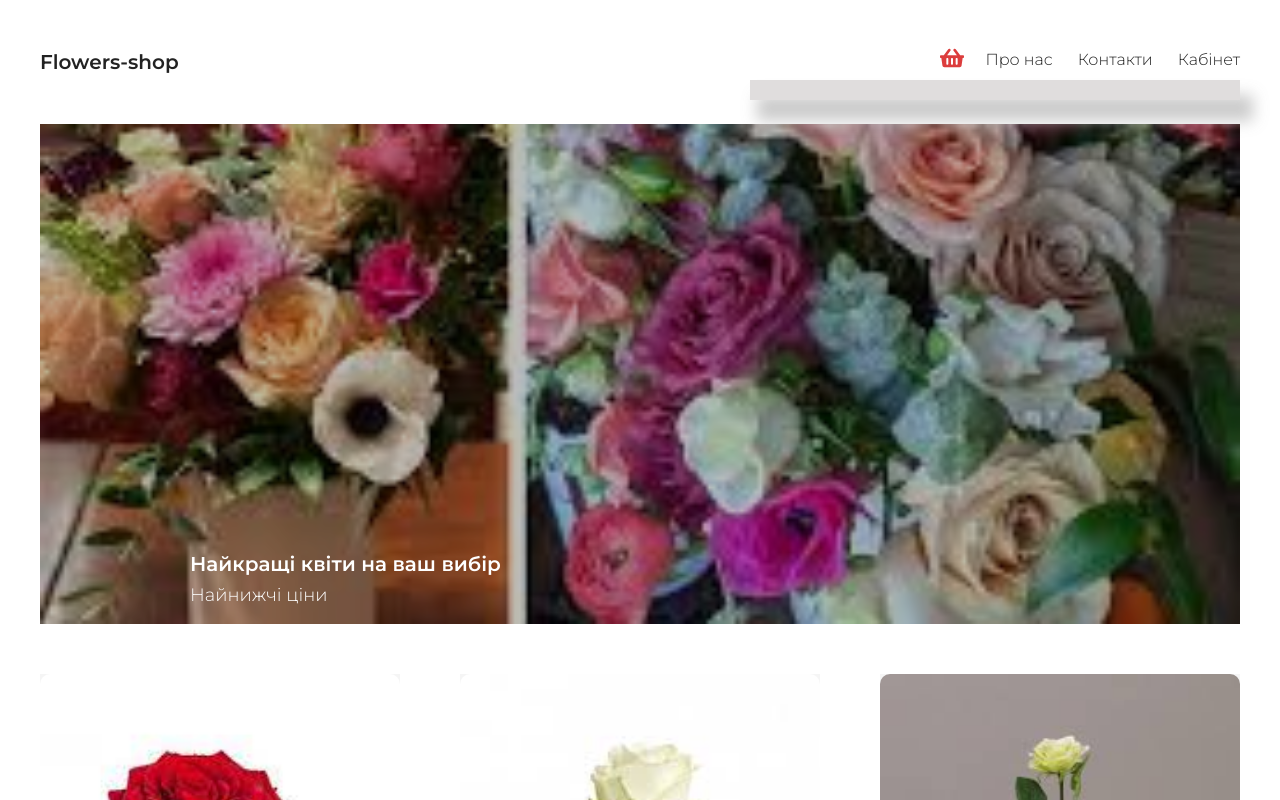
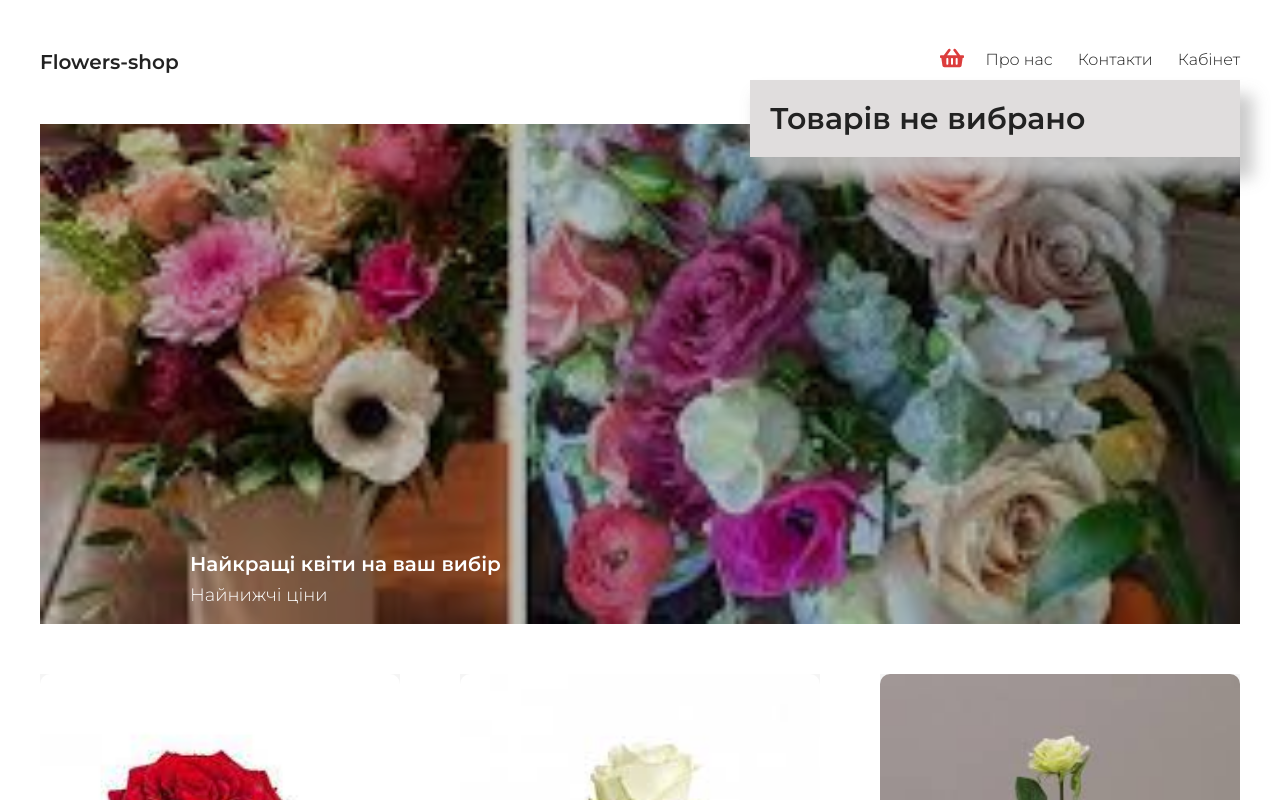
Before and after one commit to AndriiDan/Shop, a React (Create React App) app: page / in a window 1280 px wide. Both pictures are taken after a click on the icon 952 px from the left and 58 px from the top of the page. Shown: the top 800 px of the page. Built offline with nearby package versions, Linux system fonts and the light colour scheme.

Commit message:
Перевірка на пусту корзину.

```diff
--- a/src/components/Header.js
+++ b/src/components/Header.js
@@ -1,6 +1,26 @@
 import React, { useState } from 'react';
 import { FaShoppingBasket } from "react-icons/fa";
 import Order from './Order';
+
+// перебор кожного елемента в корзині
+const showOrders = (props) => {
+    return (
+        <div>
+            {props.oders.map(el => (
+                <Order key={el.id} item={el} />
+            ))}
+        </div>
+    )
+}
+
+// якщо корзина пуста
+const showNothisng = () => {
+    return (
+        <div className='empty'>
+            <h2>Товарів не вибрано</h2>
+        </div>
+    )
+}
 
 export default function Header(props) {
     let [cartOpen, setCartOpen] = useState(false);
@@ -18,9 +38,9 @@
                 <FaShoppingBasket onClick={() => setCartOpen(cartOpen = !cartOpen)} className={`shop-cart-button ${cartOpen && 'active'}`} />
                 {cartOpen && (
                     <div className='shop-cart'>
-                        {props.oders.map(el => (
-                            <Order key={el.id} item={el} />
-                        ))}
+                        {props.oders.length > 0 ?
+                            showOrders(props) : showNothisng()}
+
                     </div>
                 )}
             </div>
--- a/src/index.css
+++ b/src/index.css
@@ -64,6 +64,11 @@
     box-shadow: 10px 18px 15px 3px rgba(194, 194, 194, 0.86);
     z-index: 1000;
     padding: 20px 20px 0 20px;
+}
+
+header .shop-cart .empty {
+    font-size: 20px;
+    margin-bottom: 20px;
 }
 
 header .shop-cart .item {
```
